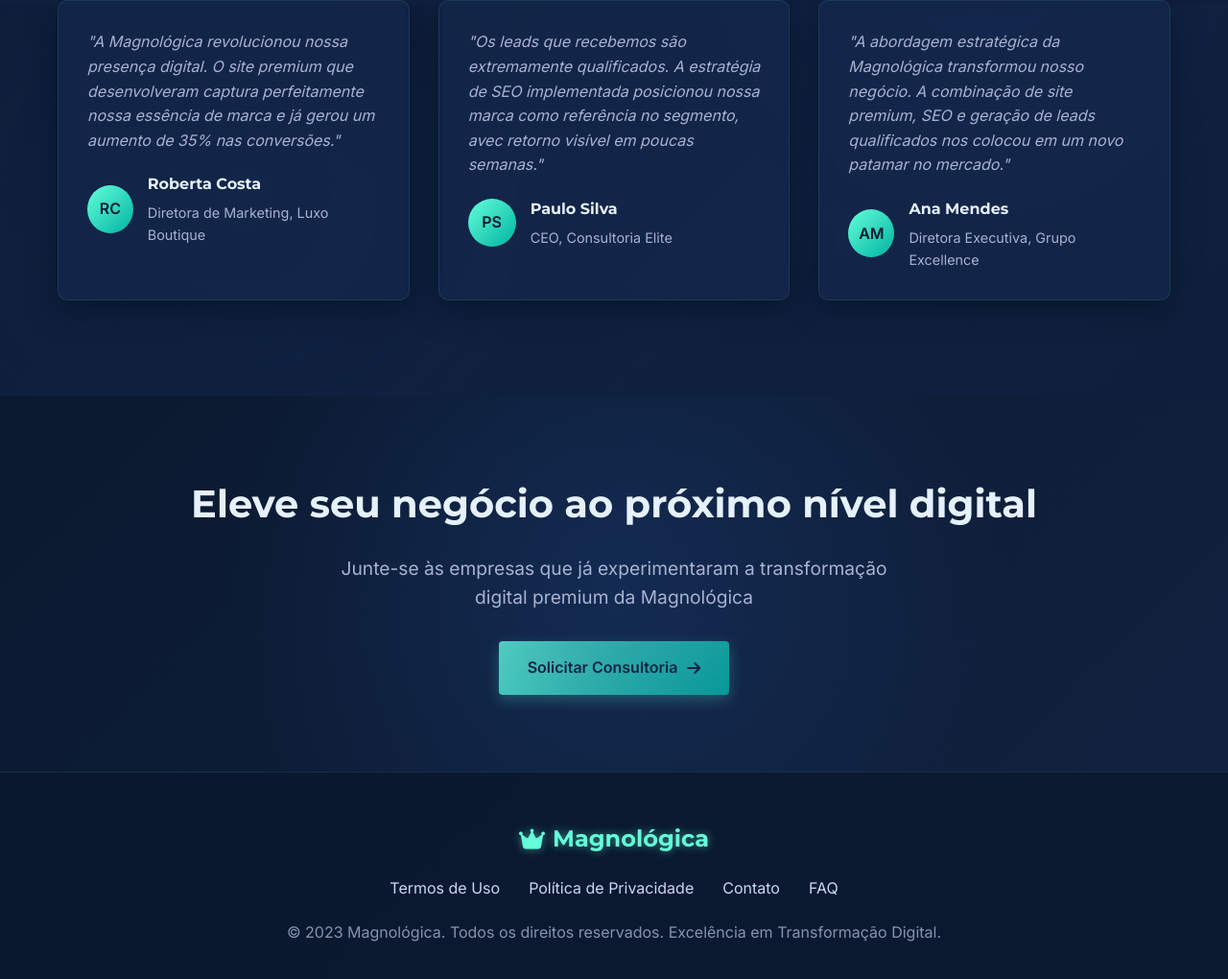
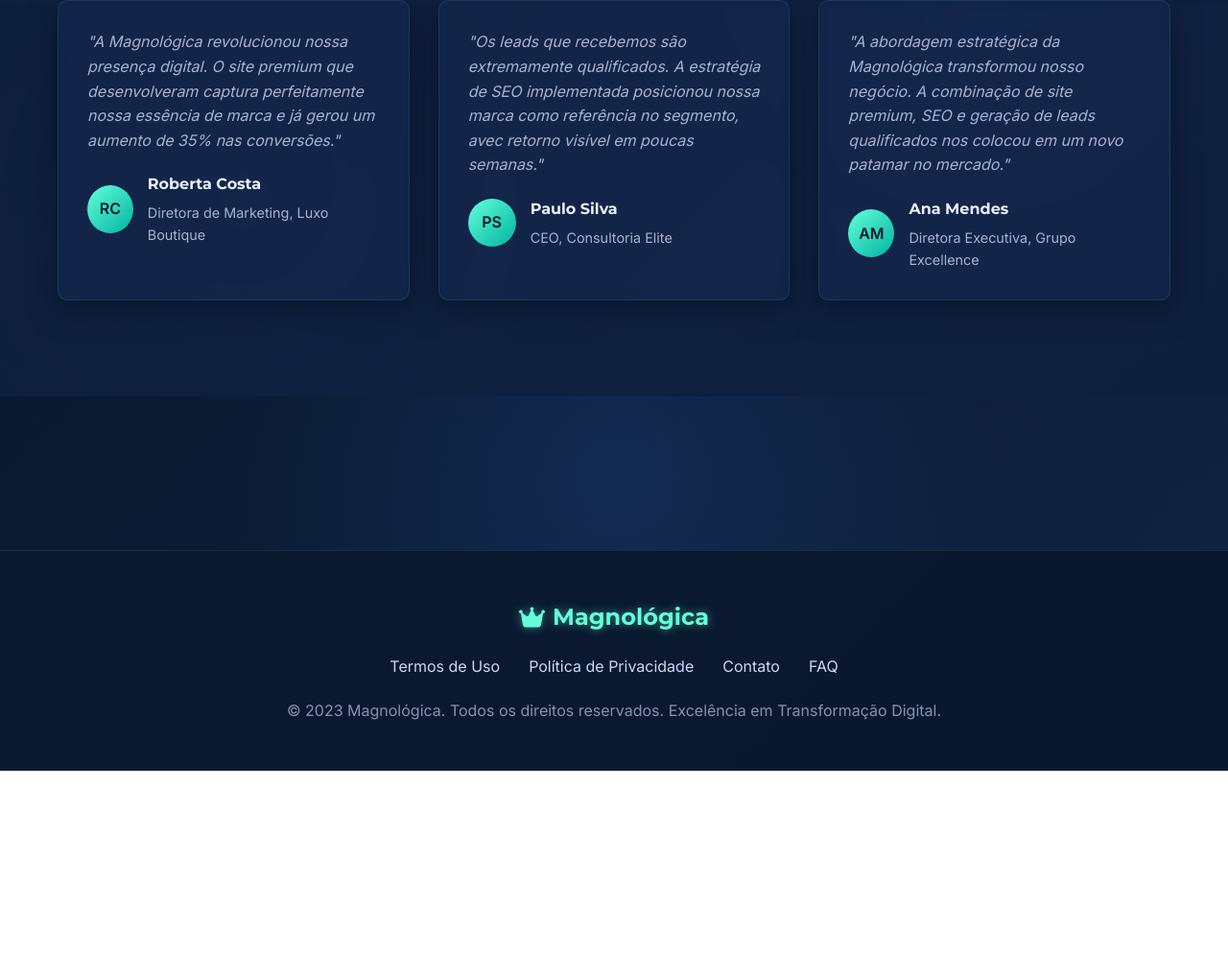
Before and after one commit to betaodopedaco/paginas-mag, a plain HTML site: page index.html in a window 1280 px wide. Shown: the part 6395-7415 px from the top of the page at 96% size. After the commit the page ends 7198 px from the top, so only its background shows below. Drawn offline with Linux system fonts and the light colour scheme.

Commit message:
Update index.html

```diff
--- a/index.html
+++ b/index.html
@@ -338,11 +338,7 @@
 
     <!-- Final CTA -->
     <section id="final-cta" class="final-cta">
-        <div class="container">
-            <h2>Eleve seu negócio ao próximo nível digital</h2>
-            <p>Junte-se às empresas que já experimentaram a transformação digital premium da Magnológica</p>
-            <a href="https://wa.me/5581984027098?text=Quero%20saber%20mais%20sobre%20os%20serviços" target="_blank" class="hero-button">Solicitar Consultoria <i class="fas fa-arrow-right"></i></a>
-        </div>
+
     </section>
 
     <!-- Footer -->
```
